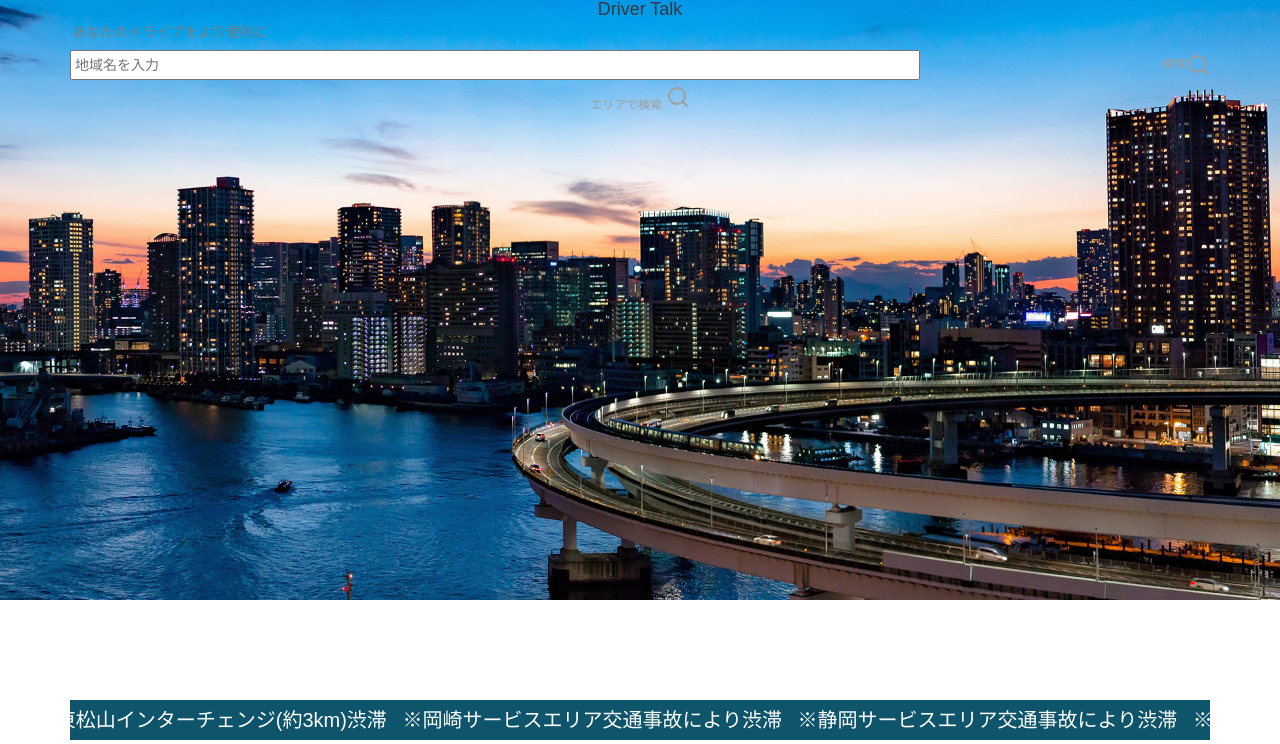
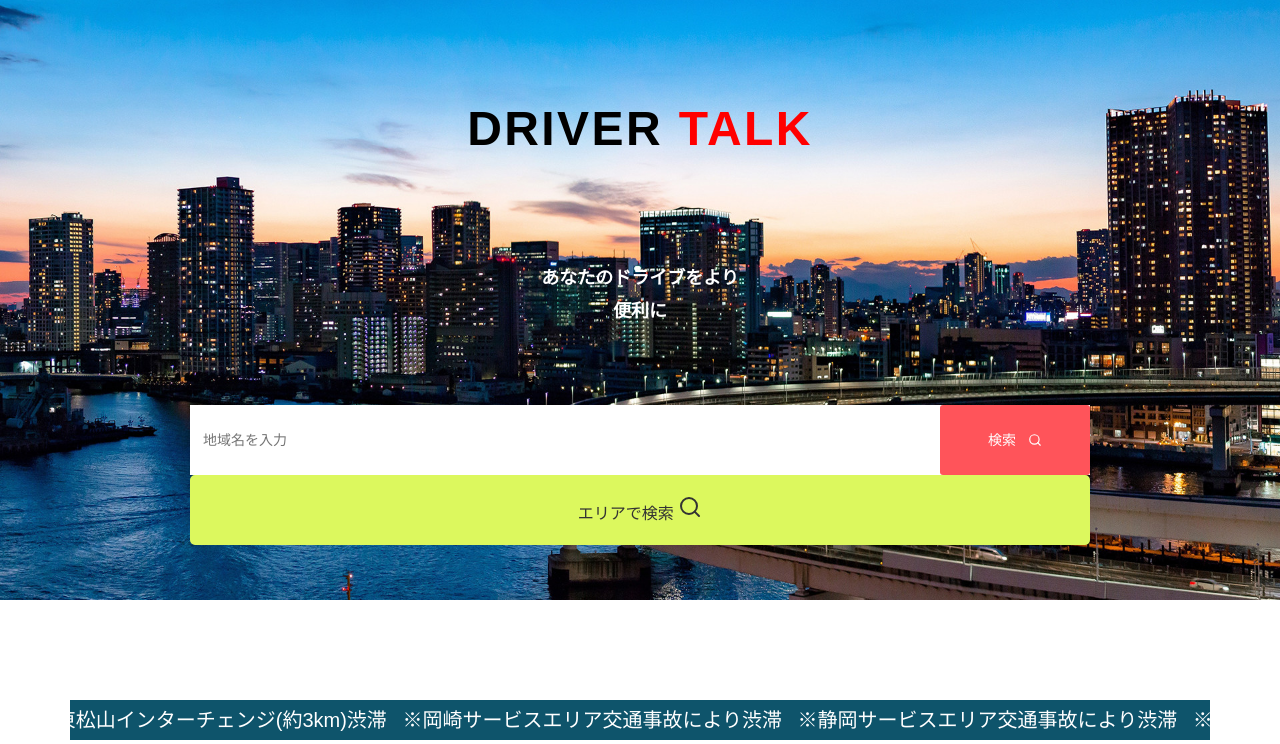
Before and after one commit to Had-02/dtserver, a Django app: page / in a window 1280 px wide. Shown: the part 126-870 px from the top of the page. Run offline with Django 5.2, Linux system fonts and the light colour scheme; data that the repository does not hold is empty; some libraries are stand-ins or nearby versions.

Commit message:
style update

```diff
--- a/myapp/static/assets/css/style.css
+++ b/myapp/static/assets/css/style.css
@@ -224,83 +224,136 @@
 /*-------------------------------------
         4.  Welcome-hero
 --------------------------------------*/
-/* パスの修正とスタイルの優先順位向上 */
 .welcome-hero {
     position: relative;
-    background: url('../images/welcome-hero/banner.jpg') no-repeat center center !important;
-    background-size: cover !important;
+    background:url(../images/welcome-hero/banner.jpg)no-repeat;
+    background-position:center;
+    background-size:cover;
     text-align: center;
     height: 600px;
+
+}
+.welcome-hero:before{
+    position: absolute;
+    content: " ";
+    top: 0;
+    left: 0;
     width: 100%;
-    z-index: 1;
+    height: 100%;
+    background:rgba(65,73,89,.65);
+    z-index: -1;
 }
 
-/* ボタンの位置固定 */
-.welcome-hero-btn {
-    display: flex !important;
-    justify-content: center !important;
-    align-items: center !important;
-    position: relative !important;
-    z-index: 2;
+
+.welcome-hero-txt h2 {
+    font-size: 48px;
+    color: #000;
+    font-weight: 700;
+    text-transform: uppercase;
+    letter-spacing: 2.4px;
+    line-height: 1.4;
+    margin-top: 95px;
+}
+.welcome-hero-txt p {
+    margin-left: 470px;
+    font-size: 18px;
+    color: #fff;
+    margin-top: 100px;
+    font-weight: 1000;
 }
 
-/* 画像関連の修正 */
-img {
-    border: none;
-    max-width: 100%;
-    height: auto;
-    display: block;
+h2 .drive {
+    margin-top: 100px;
 }
 
-/* スクロールボタンの修正 */
-#scrollTopBtn {
-    display: none;
-    position: fixed !important;
-    bottom: 20px !important;
-    right: 20px !important;
-    z-index: 9999 !important;
+.tark{
+    color: red;
 }
 
-/* フォームの位置修正 */
+.welcome-hero-serch-box{margin-top: 78px;display: flex;}
 .welcome-hero-form {
-    display: flex !important;
-    justify-content: space-between !important;
-    position: relative !important;
-    z-index: 2;
-    margin: 0 auto !important;
+    display: flex;
+    justify-content: space-between;
+    background: #fff;
+    height: 70px;
+    width: 900px;
+    margin-left: 120px;
+}
+.single-welcome-hero-form {
+    position: relative ;
+    display: flex;
+    flex-direction: row;
+    align-items: center;
+    width: 80%;
+    padding: 0px 0px;
+    text-align: center;
 }
 
-/* メディアクエリの追加 */
-@media screen and (max-width: 768px) {
-    .welcome-hero-form {
-        width: 90% !important;
-        margin: 0 auto !important;
-    }
-
-    .welcome-hero-btn {
-        margin: 10px auto !important;
-    }
+.single-welcome-hero-form input {
+    margin-left: 10px;
+    height: 70px;
+    border: 0;
+    background: transparent;
+}
+.single-welcome-hero-form input[type="text"]{
+    font-size: 14px;
+    color: #859098;
+    text-transform: capitalize;
+    font-weight: 500;
+}
+.welcome-hero-form-icon {
+    position: absolute;
+    top: 20px;
+    right: 30px;
+    color: #252d32;
+}
+.welcome-MAP-btn {
+    width: 900px !important;
+    height: 70px !important;
+    background: #dcf85e !important;
+    color: #333 !important;
+    border: 2px solid #dcf85e !important;
+    border-radius: 5px !important;
+    font-size: 16px !important;
+    cursor: pointer !important;
+    transition: background-color 0.3s, color 0.3s !important;
 }
 
-/* 画像パスの絶対パス化のための追加 */
-[class*="-img"] {
-    background-position: center !important;
-    background-size: cover !important;
+.ren{
+    text-align: center;
 }
 
-/* GitHubページ特有の問題解決用 */
-.single-explore-img {
-    position: relative;
-    overflow: hidden;
-    height: 268px;
-    background-size: cover !important;
-    background-position: center !important;
+
+
+.welcome-MAP-btn:hover {
+    background: #c0d74f;
+    color: white;
 }
 
-/* ボタンのz-index調整 */
-.welcome-MAP-btn {
-    position: relative !important;
-    z-index: 3 !important;
+.welcome-hero-btn {
+    display:  flex;
+    justify-content:  center;
+    align-items:  center;
+    font-size:  14px;
+    color:  #fff;
+    width:  170px;
+    height:  70px;
+    background:  #ff545a;
+    text-transform:  capitalize;
+    margin-left:  30px;
+    border-radius: 3px;
+    -webkit-transition: 0.3s linear;
+    -moz-transition: 0.3s linear;
+    -ms-transition: 0.3s linear;
+    -o-transition: 0.3s linear;
+    transition: 0.3s linear;
+}
+.welcome-hero-btn:hover{/*background: #fd4043;*/background: #f43032;}
+
+.welcome-hero-btn svg {
+    width:  14px;
+    height:  auto;
+    margin-left:  12px;
 }
 
 /*-------------------------------------
```
